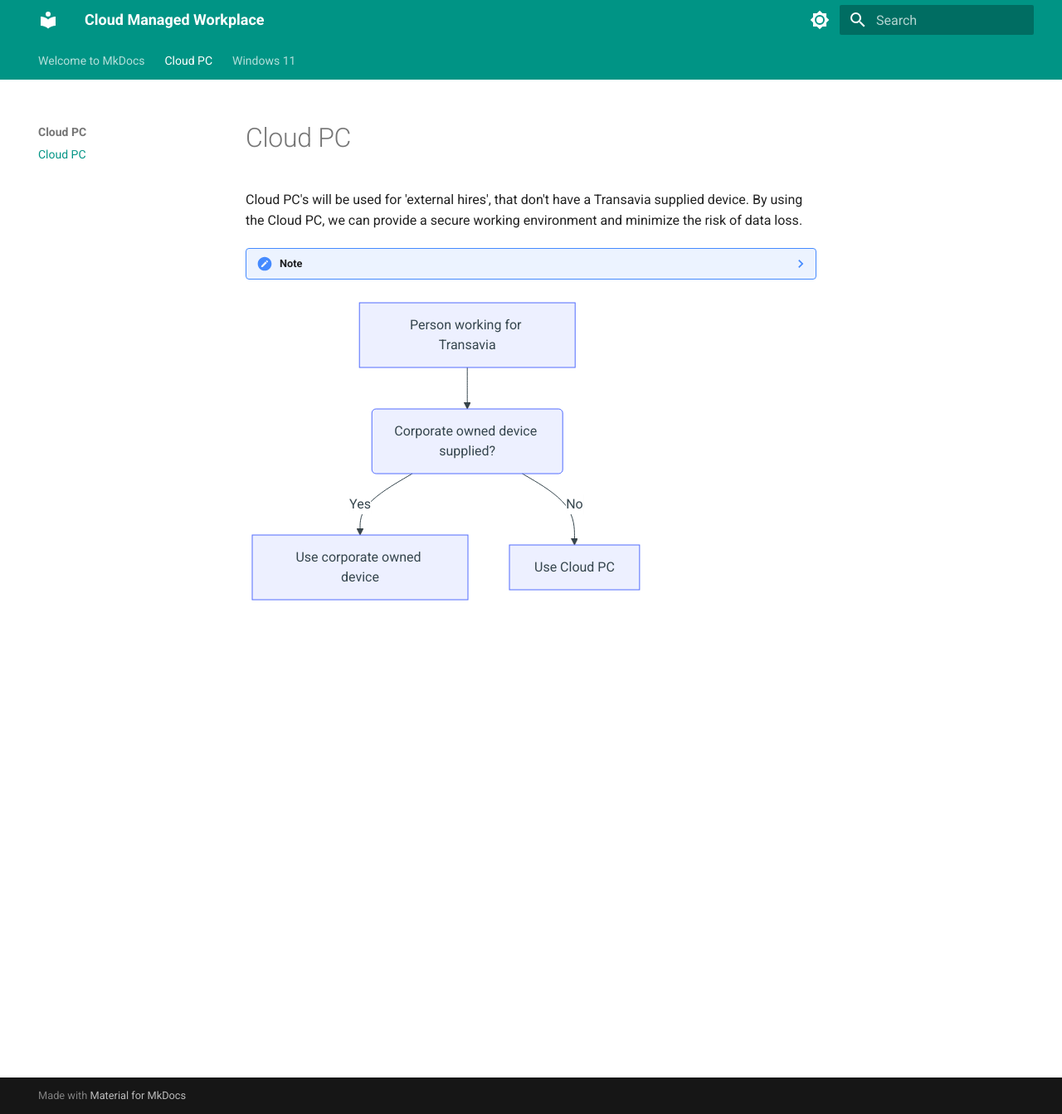
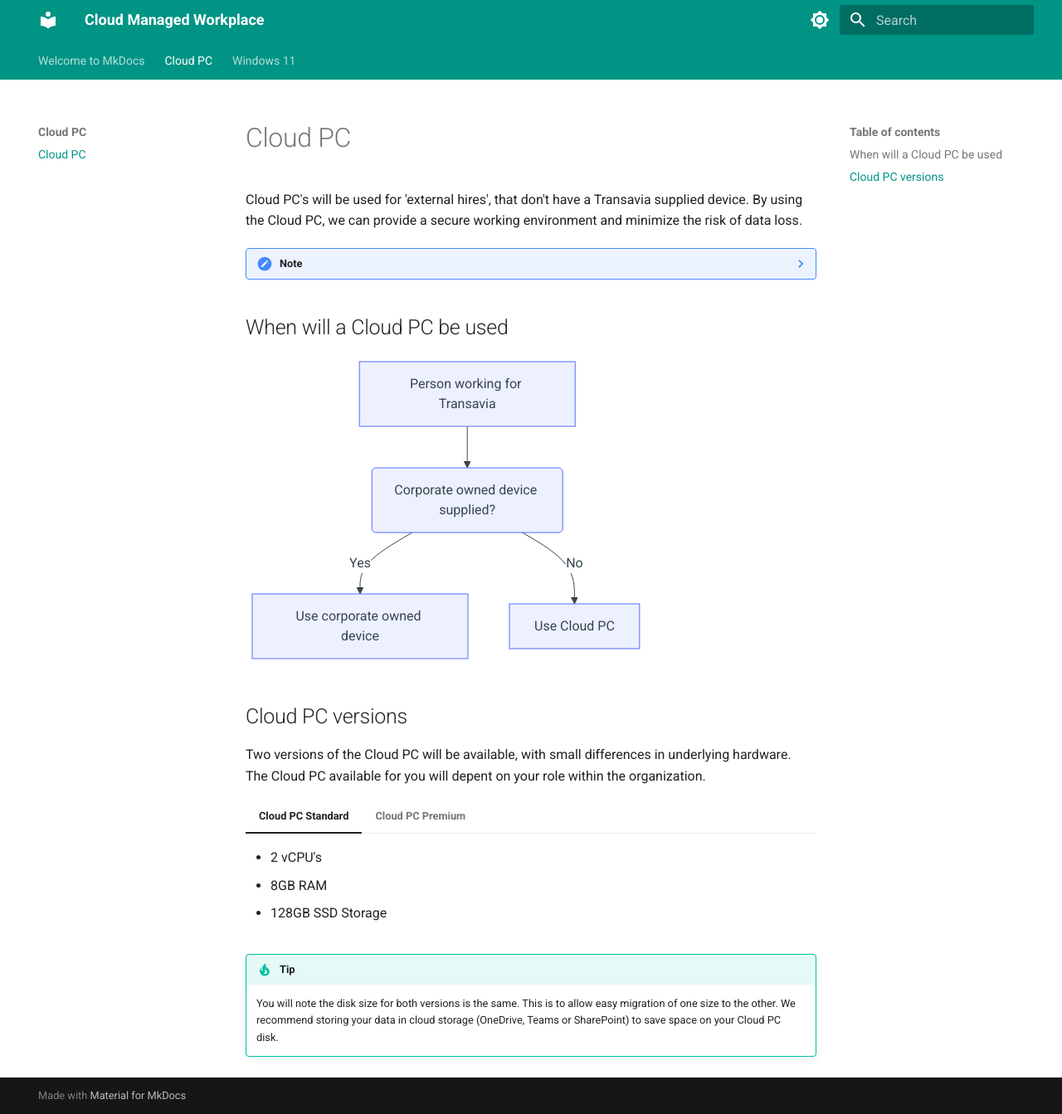
Before and after one commit to ralpje/documentation, an MkDocs documentation site: the page built from docs/Cloud PC/index.md, in a window 1280 px wide and 1343 px high. Shown: the whole window at 83% size. Built offline with MkDocs 1.6.1 and Material for MkDocs 9.7.7, drawn with Linux system fonts in a browser that asks for light colours.

Commit message:
Expanded on Cloud PC content

````diff
--- a/docs/Cloud PC/index.md
+++ b/docs/Cloud PC/index.md
@@ -5,9 +5,29 @@ Cloud PC's will be used for 'external hires', that don't have a Transavia suppli
 ??? note
     There are some other scenario's in which a Cloud PC might be used.
 
+## When will a Cloud PC be used
+
 ``` mermaid
 graph TD
     A[Person working for Transavia] --> B(Corporate owned device supplied?);
     B -->|Yes| C[Use corporate owned device];
     B -->|No| E[Use Cloud PC];
 ```
+
+## Cloud PC versions
+Two versions of the Cloud PC will be available, with small differences in underlying hardware. The Cloud PC available for you will depent on your role within the organization.
+
+=== "Cloud PC Standard"
+
+    * 2 vCPU's
+    * 8GB RAM
+    * 128GB SSD Storage
+
+=== "Cloud PC Premium"
+
+    * 4 vCPU's
+    * 8GB RAM
+    * 128GB SSD Storage
+
+!!! Tip
+    You will note the disk size for both versions is the same. This is to allow easy migration of one size to the other. We recommend storing your data in cloud storage (OneDrive, Teams or SharePoint) to save space on your Cloud PC disk.
````
